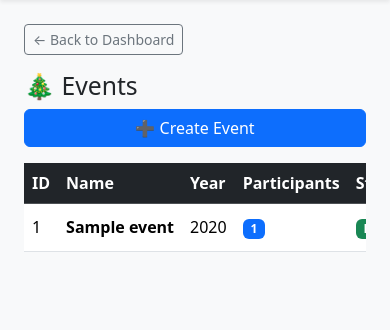
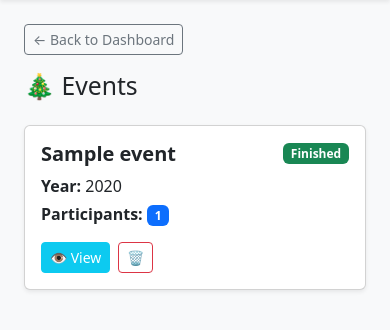
Before and after one commit to GCodec89/Secret-Santa-Demo, a Flask app: page /admin/events in a window 390 px wide. Shown: the part 56-386 px from the top of the page. Run offline with Flask 3, Linux system fonts and the light colour scheme; a user stored in the database is signed in; tables that the repository leaves empty hold one stand-in row (values such as "Sample post").

Commit message:
Improve admin events UI: remove create button, add mobile cards layout and reusable event actions partial

```diff
--- a/app/templates/admin_events.html
+++ b/app/templates/admin_events.html
@@ -13,20 +13,17 @@ content %}
   </div>
 
   <!-- HEADER -->
-  <div
-    class="d-flex flex-column flex-md-row justify-content-between align-items-md-center mb-3 gap-2"
-  >
+  <div class="mb-4">
     <h2 class="mb-0">🎄 Events</h2>
-    <a href="{{ url_for('admin.create_event') }}" class="btn btn-primary">
-      ➕ Create Event
-    </a>
   </div>
 
   {% if events %}
 
-  <!-- RESPONSIVE TABLE WRAPPER -->
-  <div class="table-responsive">
-    <table class="table table-hover align-middle text-nowrap">
+  <!-- ========================= -->
+  <!-- DESKTOP TABLE (md and up) -->
+  <!-- ========================= -->
+  <div class="table-responsive d-none d-md-block">
+    <table class="table table-hover align-middle">
       <thead class="table-dark">
         <tr>
           <th>ID</th>
@@ -45,14 +42,12 @@ content %}
           <td class="fw-semibold">{{ event.name }}</td>
           <td>{{ event.year }}</td>
 
-          <!-- PARTICIPANTS -->
           <td>
             <span class="badge bg-primary">
               {{ event.participants|length }}
             </span>
           </td>
 
-          <!-- STATUS -->
           <td>
             {% if event.is_finished %}
             <span class="badge bg-success">Finished</span>
@@ -63,65 +58,9 @@ content %}
             {% endif %}
           </td>
 
-          <!-- ACTIONS -->
           <td>
             <div class="d-flex flex-wrap gap-1">
-              {% if not event.is_draw_done %}
-              <a
-                href="{{ url_for('admin.edit_event', event_id=event.id) }}"
-                class="btn btn-sm btn-outline-warning"
-              >
-                Edit
-              </a>
-              {% endif %} {% if not event.is_draw_done %}
-              <form
-                action="{{ url_for('admin.draw_event', event_id=event.id) }}"
-                method="POST"
-              >
-                <button
-                  type="submit"
-                  class="btn btn-sm btn-primary"
-                  onclick="return confirm('Confirm draw?');"
-                >
-                  🎲 Draw
-                </button>
-              </form>
-              {% endif %} {% if event.is_draw_done and not event.is_finished %}
-              <form
-                action="{{ url_for('admin.finish_event', event_id=event.id) }}"
-                method="POST"
-              >
-                <button
-                  type="submit"
-                  class="btn btn-sm btn-outline-warning"
-                  onclick="
-                    return confirm('Finish event and start poem phase?');
-                  "
-                >
-                  ✏ Finish
-                </button>
-              </form>
-              {% endif %} {% if event.is_finished %}
-              <a
-                href="{{ url_for('admin.view_event_results', event_id=event.id) }}"
-                class="btn btn-sm btn-info text-white"
-              >
-                👁 View
-              </a>
-              {% endif %}
-
-              <form
-                action="{{ url_for('admin.delete_event', event_id=event.id) }}"
-                method="POST"
-              >
-                <button
-                  type="submit"
-                  class="btn btn-sm btn-outline-danger"
-                  onclick="return confirm('Delete this event?');"
-                >
-                  🗑
-                </button>
-              </form>
+              {% include "admin/_event_actions.html" %}
             </div>
           </td>
         </tr>
@@ -130,6 +69,42 @@ content %}
     </table>
   </div>
 
+  <!-- ========================= -->
+  <!-- MOBILE CARDS (below md) -->
+  <!-- ========================= -->
+  <div class="d-md-none">
+    {% for event in events %}
+    <div class="card mb-3 shadow-sm">
+      <div class="card-body">
+        <div class="d-flex justify-content-between align-items-center mb-2">
+          <h5 class="card-title mb-0 fw-bold">{{ event.name }}</h5>
+
+          {% if event.is_finished %}
+          <span class="badge bg-success">Finished</span>
+          {% elif event.is_draw_done %}
+          <span class="badge bg-warning text-dark">Draw done</span>
+          {% else %}
+          <span class="badge bg-secondary">Pending</span>
+          {% endif %}
+        </div>
+
+        <p class="mb-1"><strong>Year:</strong> {{ event.year }}</p>
+
+        <p class="mb-3">
+          <strong>Participants:</strong>
+          <span class="badge bg-primary">
+            {{ event.participants|length }}
+          </span>
+        </p>
+
+        <div class="d-flex flex-wrap gap-2">
+          {% include "admin/_event_actions.html" %}
+        </div>
+      </div>
+    </div>
+    {% endfor %}
+  </div>
+
   {% else %}
   <div class="alert alert-info">There are no events yet.</div>
   {% endif %}
```
Also changed, not shown: app/templates/admin/_event_actions.html (added, +54 -0 lines).
